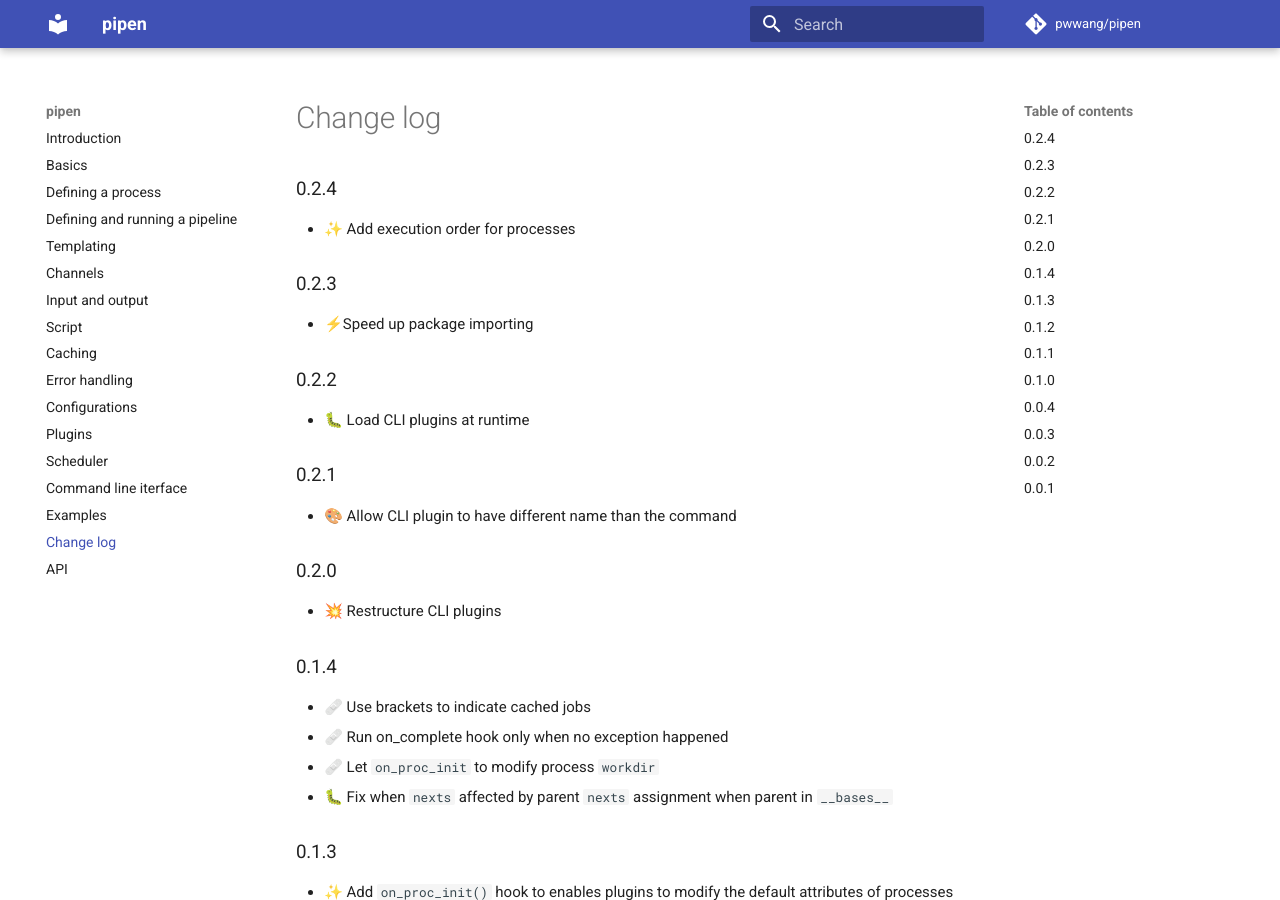
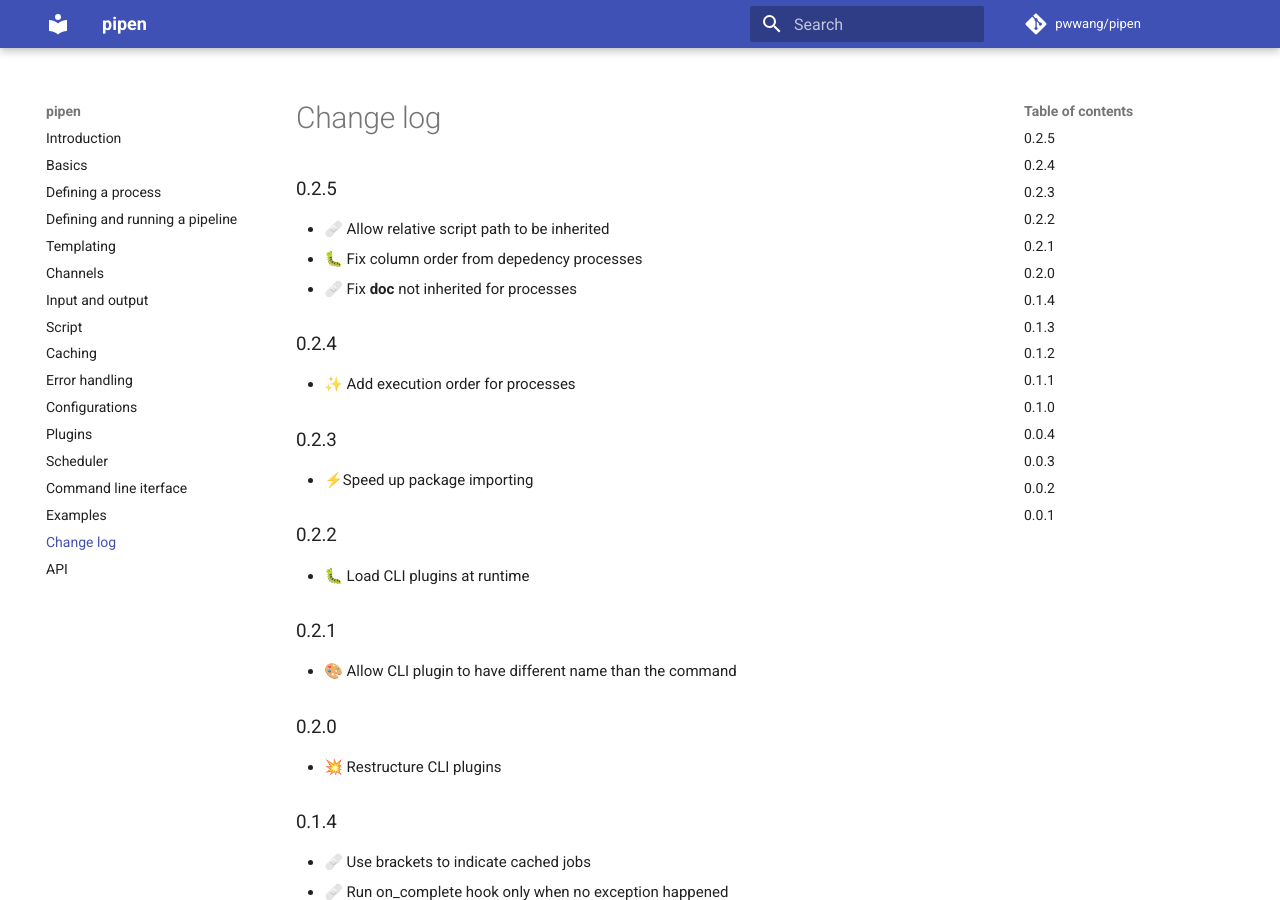
Before and after one commit to pwwang/pipen, an MkDocs documentation site: the page built from docs/CHANGELOG.md, in a window 1280 px wide and 900 px high. Built offline with MkDocs 1.6.1 and Material for MkDocs 9.7.7, drawn with Linux system fonts in a browser that asks for light colours; comment, search, counter and statistics services are not loaded.

Commit message:
🔖 0.2.5

```diff
--- a/docs/CHANGELOG.md
+++ b/docs/CHANGELOG.md
@@ -1,3 +1,9 @@
+## 0.2.5
+
+- 🩹 Allow relative script path to be inherited
+- 🐛 Fix column order from depedency processes
+- 🩹 Fix __doc__ not inherited for processes
+
 ## 0.2.4
 
 - ✨ Add execution order for processes
--- a/pipen/version.py
+++ b/pipen/version.py
@@ -1,3 +1,3 @@
 """Provide version of pipen"""
 
-__version__ = "0.2.4"
+__version__ = "0.2.5"
--- a/pyproject.toml
+++ b/pyproject.toml
@@ -4,7 +4,7 @@ build-backend = "poetry.masonry.api"
 
 [tool.poetry]
 name = "pipen"
-version = "0.2.4"
+version = "0.2.5"
 description = "A pipeline framework for python"
 authors = [ "pwwang <pwwang@pwwang.com>",]
 license = "MIT"
```
